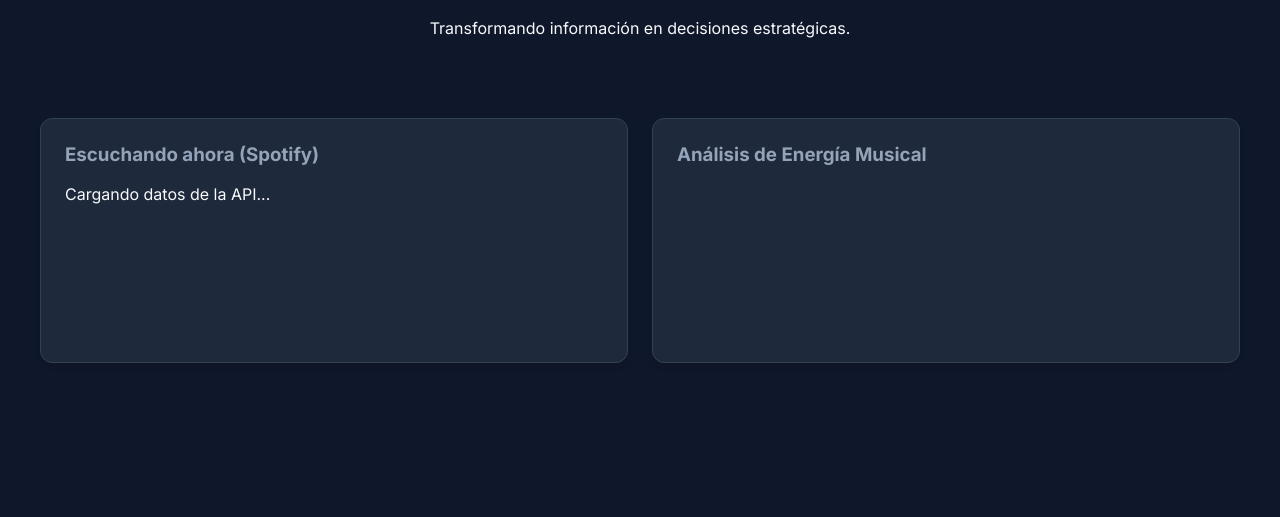
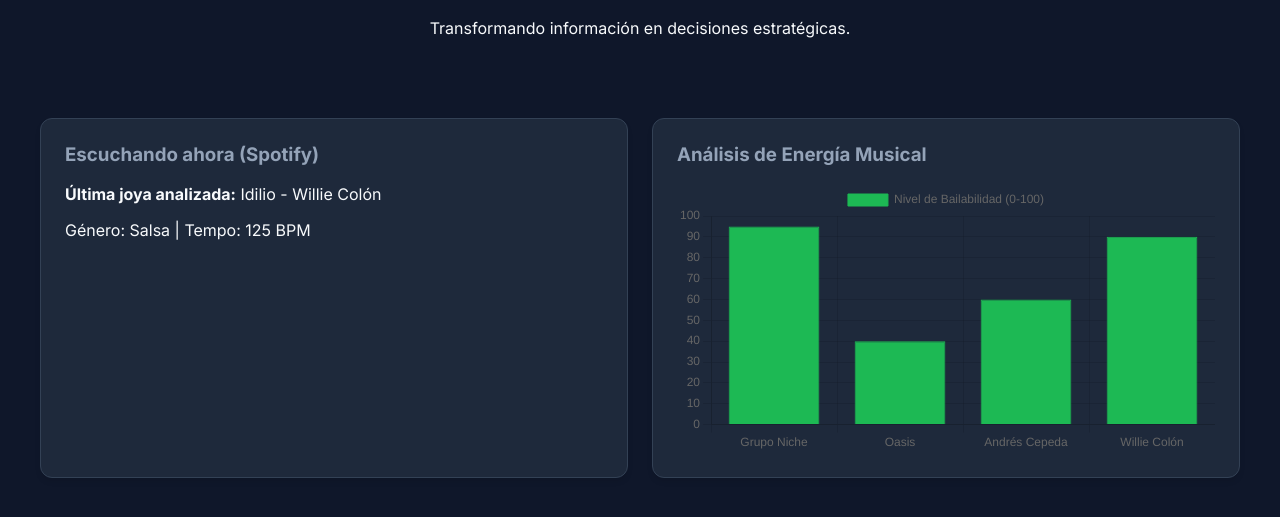
Before and after one commit to Davens18/portfolio-data-analyst, a plain HTML site: page index.html in a window 1280 px wide. Shown: the part 237-754 px from the top of the page. Drawn offline with nearby package versions, Linux system fonts and the light colour scheme.

Commit message:
feat: integración de Chart.js y motor de datos inicial

```diff
--- a/index.html
+++ b/index.html
@@ -33,7 +33,7 @@
                 <canvas id="myChart"></canvas> </div>
         </section>
     </main>
-
+    <script src="https://cdn.jsdelivr.net/npm/chart.js"></script>
     <script src="js/app.js"></script>
 </body>
 </html>
--- a/js/app.js
+++ b/js/app.js
@@ -0,0 +1,48 @@
+// Simulación de datos que vendrían de la API de Spotify
+// Imagina que analizamos la "Bailabilidad" de tus artistas favoritos
+const dataSpotify = {
+    labels: ['Grupo Niche', 'Oasis', 'Andrés Cepeda', 'Willie Colón'],
+    datasets: [{
+        label: 'Nivel de Bailabilidad (0-100)',
+        data: [95, 40, 60, 90], // Datos simulados
+        backgroundColor: '#1DB954',
+        borderColor: '#1DB954',
+        borderWidth: 1
+    }]
+};
+
+// Configuración del Gráfico
+function renderChart() {
+    const ctx = document.getElementById('myChart').getContext('2d');
+    new Chart(ctx, {
+        type: 'bar', // Gráfico de barras
+        data: dataSpotify,
+        options: {
+            responsive: true,
+            scales: {
+                y: { beginAtZero: true }
+            }
+        }
+    });
+}
+
+// Función Fetch (Concepto de Promesa)
+async function obtenerDatos() {
+    console.log("Iniciando petición de datos...");
+    try {
+        // En la Fase 4 aquí irá el fetch real con el Token
+        // Por ahora, simulamos la espera de la "Promesa"
+        setTimeout(() => {
+            document.getElementById('spotify-content').innerHTML = `
+                <p><strong>Última joya analizada:</strong> Idilio - Willie Colón</p>
+                <p>Género: Salsa | Tempo: 125 BPM</p>
+            `;
+            renderChart();
+        }, 1500);
+    } catch (error) {
+        console.error("Error al obtener datos:", error);
+    }
+}
+
+// Ejecutar al cargar la página
+obtenerDatos();
```
